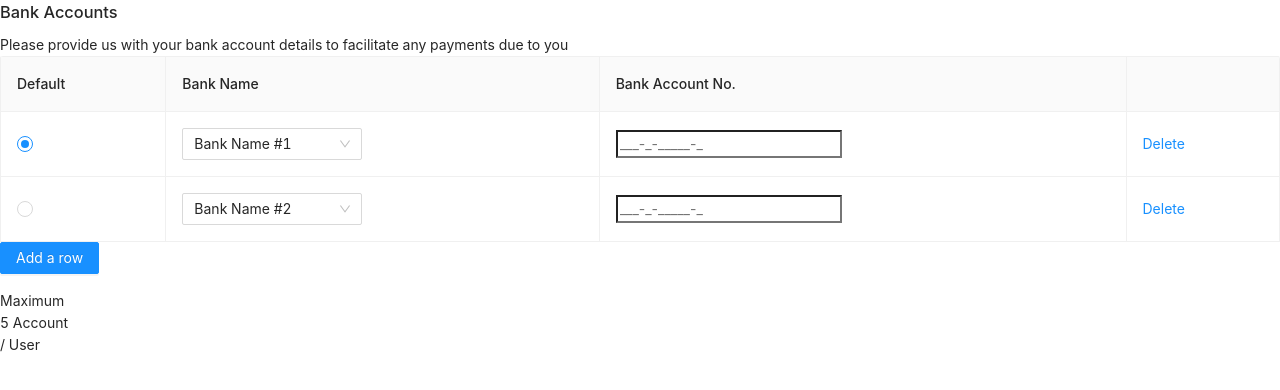
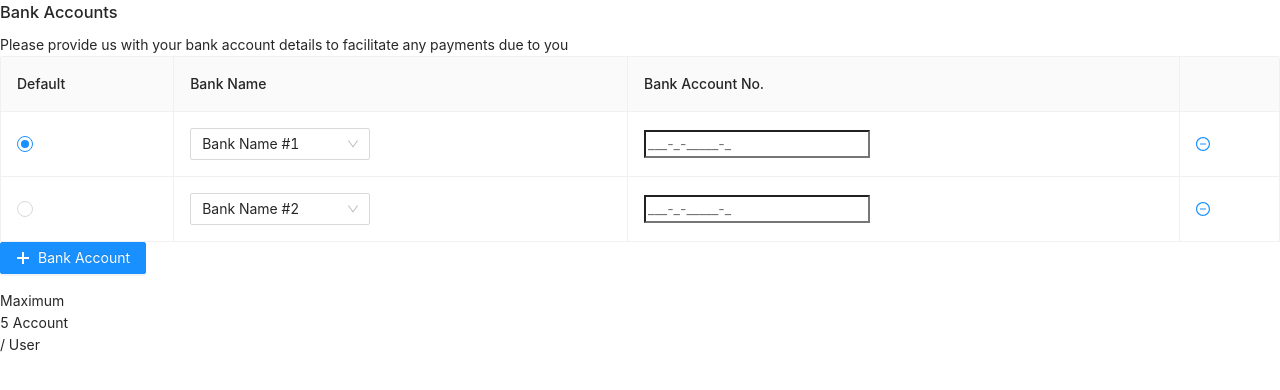
Before and after one commit to HomHomna/ex2, a React (Vite) app: page / in a window 1280 px wide. Shown: the top 390 px of the page. Built offline with nearby package versions, Linux system fonts and the light colour scheme.

Commit message:
add ant desigb icons

```diff
--- a/package.json
+++ b/package.json
@@ -9,6 +9,7 @@
     "process": "^0.11.10"
   },
   "dependencies": {
+    "@ant-design/icons": "4.0.0",
     "antd": "^4.23.2",
     "react": "^18.2.0",
     "react-dom": "^18.2.0",
--- a/src/components/Table.js
+++ b/src/components/Table.js
@@ -1,4 +1,5 @@
 import { Button, Form, Input, Popconfirm, Table, Radio, Select } from 'antd';
+import { MinusCircleOutlined, PlusOutlined } from '@ant-design/icons';
 import React, { useContext, useEffect, useRef, useState } from 'react';
 import { PatternFormat } from 'react-number-format';
 
@@ -170,7 +171,7 @@ export default function TableData() {
       render: (_, record) =>
         dataSource.length >= 1 ? (
           <Popconfirm title="Delete Account" onConfirm={() => handleDelete(record.key)}>
-            <a>Delete</a>
+            <a><MinusCircleOutlined /></a>
           </Popconfirm>
         ) : null,
     },
@@ -251,7 +252,7 @@ export default function TableData() {
           marginBottom: 16,
         }}
       >
-        Add a row
+        <PlusOutlined /> Bank Account
       </Button>
       <div>
         <div>Maximum</div>
```
Also changed, not shown: 1 other file (tests, documents, lock files or other folders).
